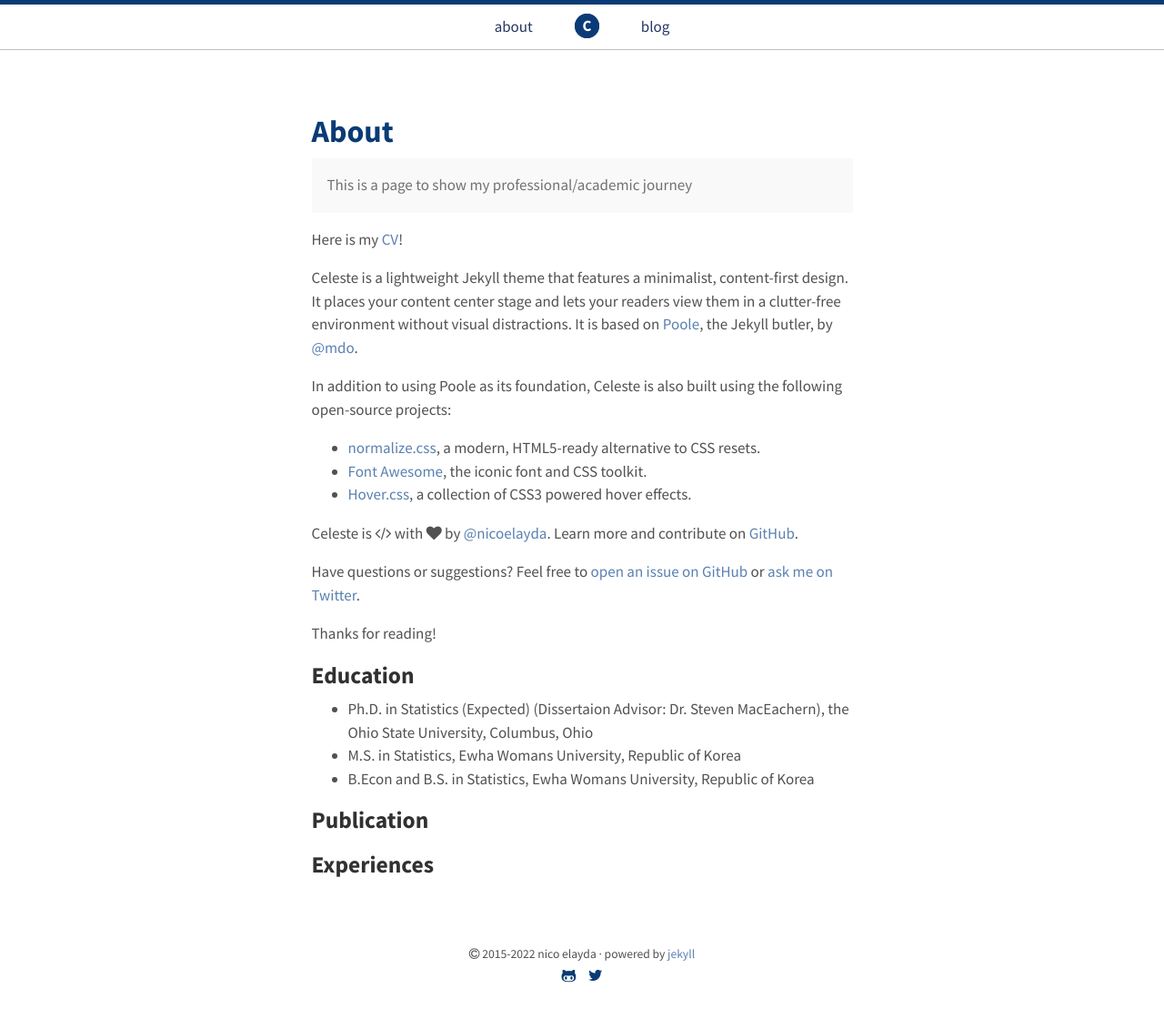
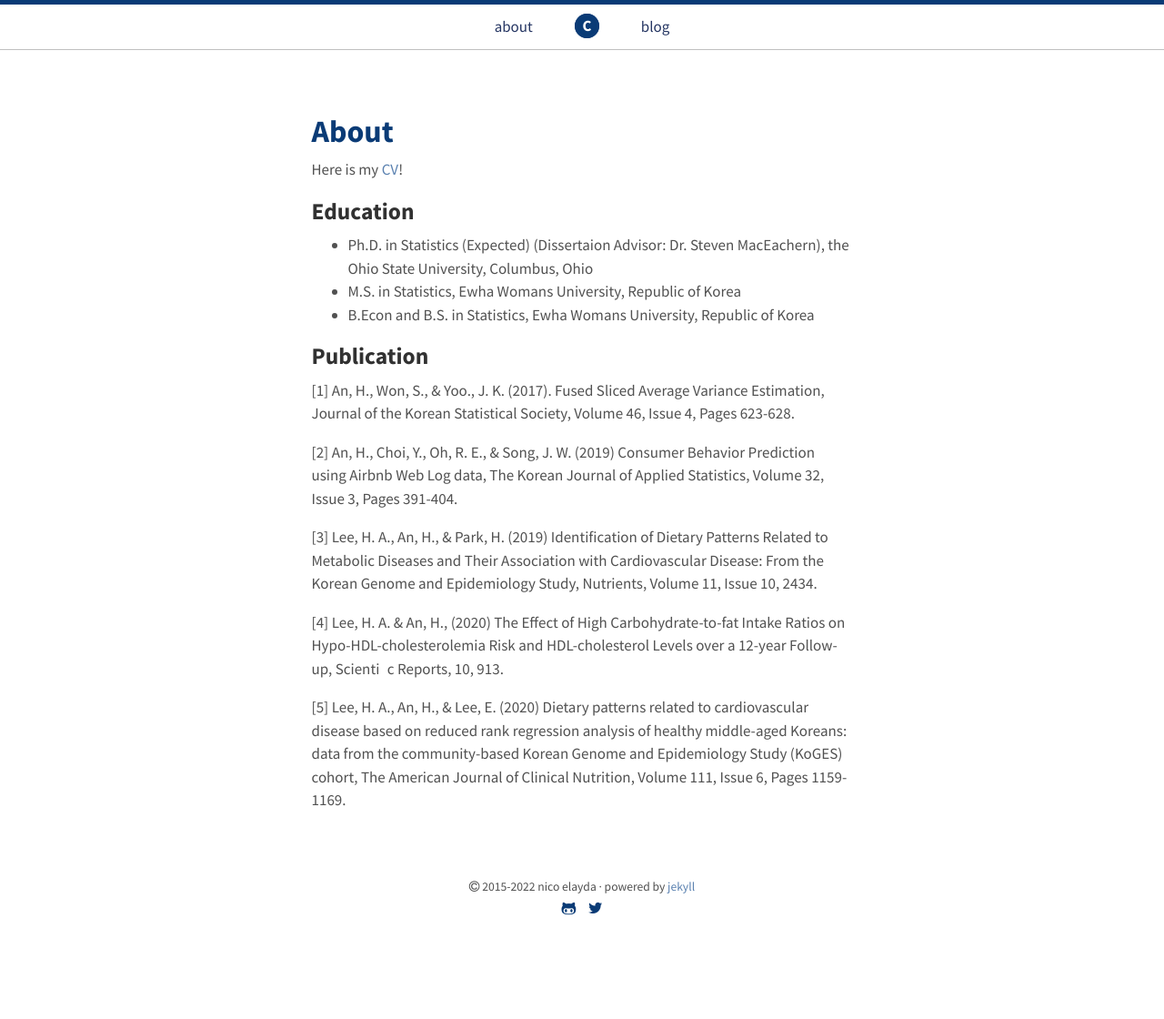
Before and after one commit to hyoin-an/hyoin-an.github.io, a Jekyll site: the page built from about.md, in a window 1280 px wide. Shown: the whole page at 91% size. Built offline with Jekyll 4.4.1, drawn with Linux system fonts in a browser that asks for light colours; after the commit the page ends 1046 px from its top, so only the background shows below that.

Commit message:
Update about.md

```diff
--- a/about.md
+++ b/about.md
@@ -3,26 +3,7 @@ layout: page
 title: About
 ---
 
-<p class="message">
-  This is a page to show my professional/academic journey
-</p>
-
 Here is my [CV](files/HyoinAn_OSU_CV.pdf)!
-
-
-Celeste is a lightweight Jekyll theme that features a minimalist, content-first design. It places your content center stage and lets your readers view them in a clutter-free environment without visual distractions. It is based on [Poole](https://github.com/poole/poole), the Jekyll butler, by [@mdo](https://twitter.com/mdo).
-
-In addition to using Poole as its foundation, Celeste is also built using the following open-source projects:
-
-* [normalize.css](http://necolas.github.io/normalize.css/), a modern, HTML5-ready alternative to CSS resets.
-* [Font Awesome](https://fontawesome.com/v4.7.0/), the iconic font and CSS toolkit.
-* [Hover.css](http://ianlunn.github.io/Hover/), a collection of CSS3 powered hover effects.
-
-Celeste is <i class="fa fa-code"></i> with <i class="fa fa-heart"></i> by [@nicoelayda](https://github.com/nicoelayda). Learn more and contribute on [GitHub](https://github.com/nicoelayda/celeste).
-
-Have questions or suggestions? Feel free to [open an issue on GitHub](https://github.com/nicoelayda/celeste/issues/new) or [ask me on Twitter](https://twitter.com/nicoelayda).
-
-Thanks for reading!
 
 ## Education
 
@@ -32,6 +13,20 @@ Thanks for reading!
 
 ## Publication
 
+[1] An, H., Won, S., & Yoo., J. K. (2017). Fused Sliced Average Variance Estimation, Journal of the Korean
+Statistical Society, Volume 46, Issue 4, Pages 623-628.
 
+[2] An, H., Choi, Y., Oh, R. E., & Song, J. W. (2019) Consumer Behavior Prediction using Airbnb Web Log
+data, The Korean Journal of Applied Statistics, Volume 32, Issue 3, Pages 391-404.
 
-## Experiences
+[3] Lee, H. A., An, H., & Park, H. (2019) Identification of Dietary Patterns Related to Metabolic Diseases
+and Their Association with Cardiovascular Disease: From the Korean Genome and Epidemiology Study,
+Nutrients, Volume 11, Issue 10, 2434.
+
+[4] Lee, H. A. & An, H., (2020) The Effect of High Carbohydrate-to-fat Intake Ratios on Hypo-HDL-cholesterolemia
+Risk and HDL-cholesterol Levels over a 12-year Follow-up, Scienti c Reports, 10, 913.
+
+[5] Lee, H. A., An, H., & Lee, E. (2020) Dietary patterns related to cardiovascular disease based on reduced
+rank regression analysis of healthy middle-aged Koreans: data from the community-based Korean Genome
+and Epidemiology Study (KoGES) cohort, The American Journal of Clinical Nutrition, Volume 111, Issue
+6, Pages 1159-1169.
```
